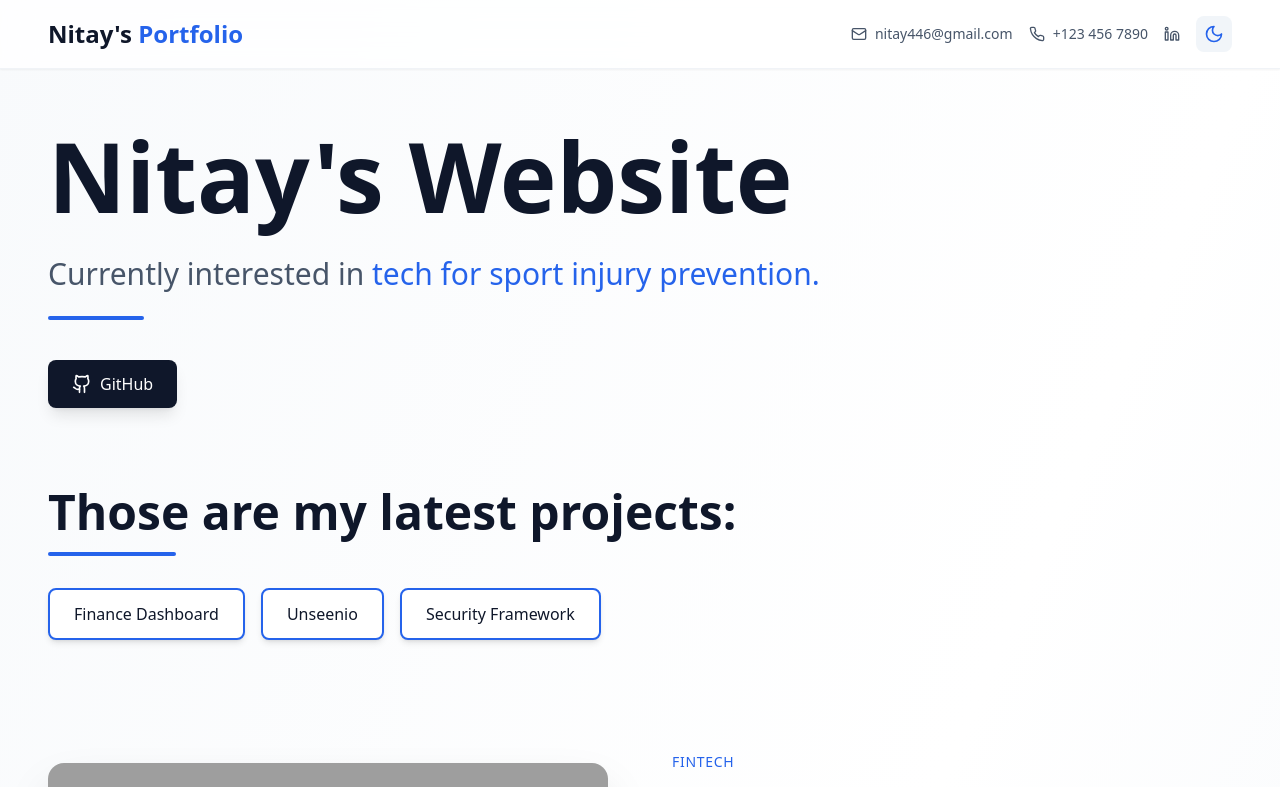
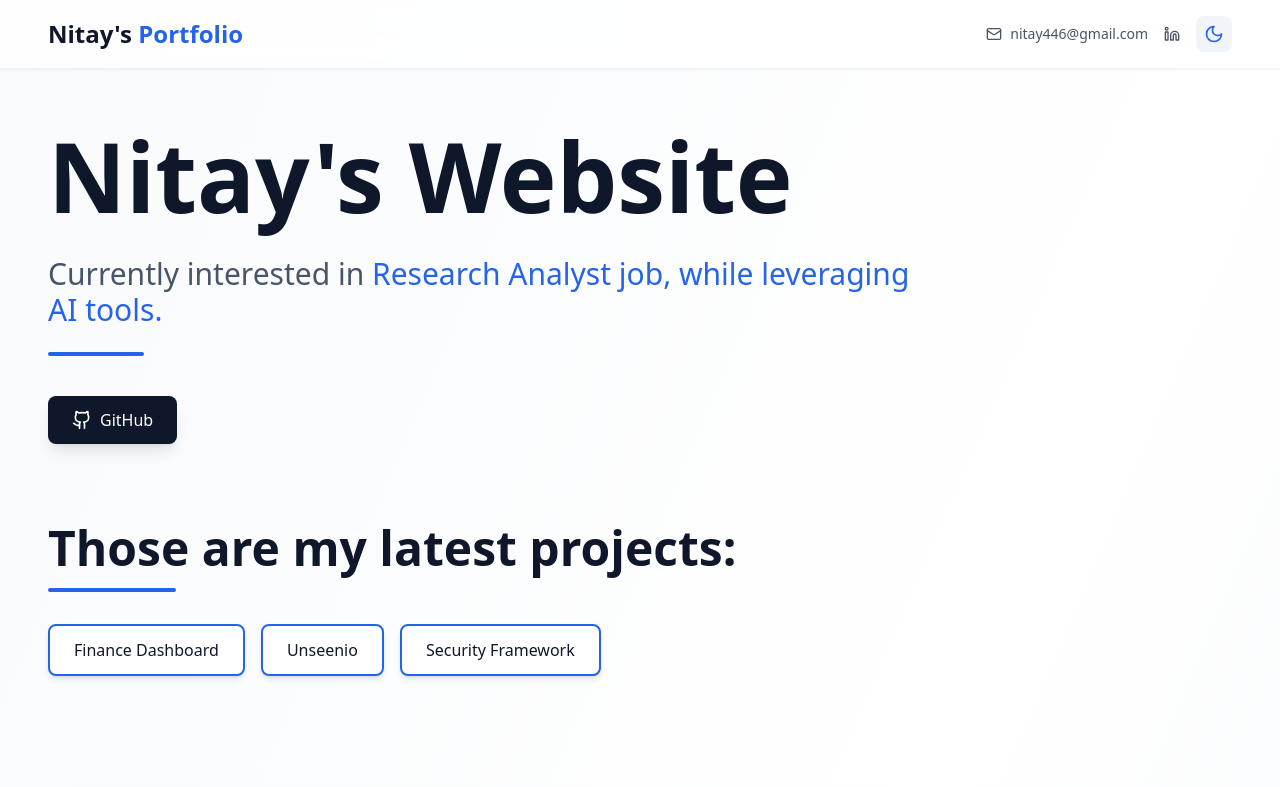
Before and after one commit to NitayDariel/nitay.github.io, a React (Vite) app: page / in a window 1280 px wide. Shown: the top 787 px of the page. Built offline with nearby package versions, Linux system fonts and the light colour scheme; grey boxes are pictures that could not be loaded.

Commit message:
Update LinkedIn link, remove phone, update interest to Research Analyst

```diff
--- a/index.html
+++ b/index.html
@@ -4,13 +4,13 @@
     <meta charset="UTF-8" />
     <link rel="icon" type="image/svg+xml" href="/favicon.svg" />
     <meta name="viewport" content="width=device-width, initial-scale=1.0" />
-    <meta name="description" content="Nitay's Portfolio - New Job in Analytics and AI" />
+    <meta name="description" content="Nitay's Portfolio - New Job in Analytics with AI" />
     <title>Nitay's Portfolio</title>
 
     <!-- Open Graph Meta Tags -->
     <meta property="og:type" content="website" />
     <meta property="og:title" content="Nitay's Portfolio" />
-    <meta property="og:description" content="Portfolio showcasing projects in cybersecurity, fintech, and education technology. Currently interested in tech for sport injury prevention." />
+    <meta property="og:description" content="Portfolio showcasing projects in cybersecurity, fintech, and education technology. Currently searching a new job in analytics with AI." />
     <meta property="og:image" content="https://images.unsplash.com/photo-1550751827-4bd374c3f58b?w=1200&q=80" />
     <meta property="og:url" content="https://nitay.github.io" />
     <meta property="og:site_name" content="Nitay's Portfolio" />
--- a/src/pages/Home.jsx
+++ b/src/pages/Home.jsx
@@ -1,7 +1,7 @@
 import React, { useEffect } from 'react';
 import AOS from 'aos';
 import 'aos/dist/aos.css';
-import { Mail, Phone, Linkedin, Github } from 'lucide-react';
+import { Mail, Linkedin, Github } from 'lucide-react';
 import ProjectCard from '../components/ProjectCard';
 import DarkModeToggle from '../components/DarkModeToggle';
 import ScrollToTop from '../components/ScrollToTop';
@@ -77,11 +77,7 @@ export default function Home() {
                 <Mail className="w-4 h-4" />
                 <span className="hidden sm:inline text-sm font-medium">nitay446@gmail.com</span>
               </a>
-              <a href="tel:+9720000000" className="hidden md:flex items-center gap-2 text-slate-600 dark:text-slate-300 hover:text-blue-600 dark:hover:text-blue-400 transition-colors">
-                <Phone className="w-4 h-4" />
-                <span className="hidden sm:inline text-sm font-medium">+123 456 7890</span>
-              </a>
-              <a href="https://linkedin.com" target="_blank" rel="noopener noreferrer" className="flex items-center gap-2 text-slate-600 dark:text-slate-300 hover:text-blue-600 dark:hover:text-blue-400 transition-colors">
+              <a href="https://www.linkedin.com/in/nitaydariel/" target="_blank" rel="noopener noreferrer" className="flex items-center gap-2 text-slate-600 dark:text-slate-300 hover:text-blue-600 dark:hover:text-blue-400 transition-colors">
                 <Linkedin className="w-4 h-4" />
               </a>
               <DarkModeToggle />
@@ -99,7 +95,7 @@ export default function Home() {
             </h1>
             <div className="space-y-6">
               <p className="text-2xl lg:text-3xl text-slate-600 dark:text-slate-300 font-light leading-relaxed">
-                Currently interested in <span className="text-blue-600 dark:text-blue-400 font-medium">tech for sport injury prevention.</span>
+                Currently interested in <span className="text-blue-600 dark:text-blue-400 font-medium">Research Analyst job, while leveraging AI tools.</span>
               </p>
               <div className="h-1 w-24 bg-blue-600 dark:bg-blue-400 rounded-full"></div>
               <div className="flex gap-4 pt-4">
@@ -184,8 +180,8 @@ export default function Home() {
               <a href="mailto:nitay446@gmail.com" className="text-blue-500 dark:text-blue-400 hover:text-blue-400 dark:hover:text-blue-300 transition-colors text-lg">
                 nitay446@gmail.com
               </a>
-              <a href="tel:+1234567890" className="text-blue-500 dark:text-blue-400 hover:text-blue-400 dark:hover:text-blue-300 transition-colors text-lg">
-                +972 000 1000
+              <a href="https://www.linkedin.com/in/nitaydariel/" target="_blank" rel="noopener noreferrer" className="text-blue-500 dark:text-blue-400 hover:text-blue-400 dark:hover:text-blue-300 transition-colors text-lg">
+                LinkedIn Profile
               </a>
             </div>
           </div>
```
